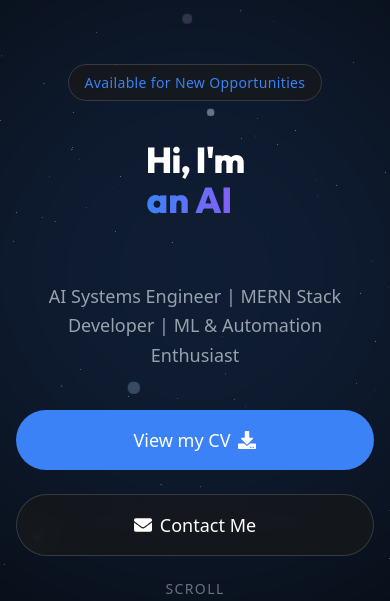
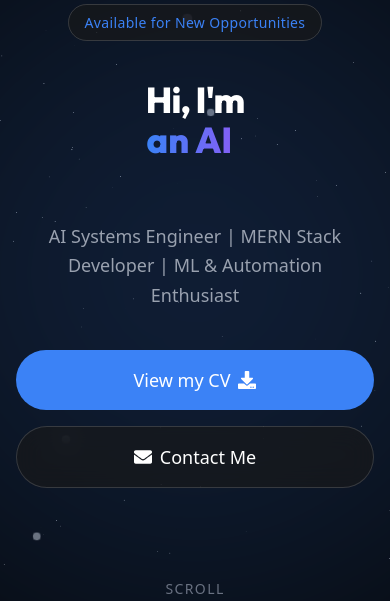
Before and after one commit to mann1801/My-Portfolio, a Next.js app: page / in a window 390 px wide. Shown: the part 229-830 px from the top of the page. Built offline with nearby package versions, Linux system fonts and the light colour scheme; no server answers; the database is empty.

Commit message:
last commit of feb

```diff
--- a/components/Hero.tsx
+++ b/components/Hero.tsx
@@ -27,13 +27,13 @@ export default function Hero() {
     }, []);
 
     return (
-        <section id="hero" className="relative min-h-screen flex items-center justify-center pt-20 overflow-hidden">
+        <section id="hero" className="relative min-h-screen flex items-center justify-center pt-12 md:pt-20 overflow-hidden">
             {/* 3D Background Effect (Placeholder for Neural Network/Particle Canvas) */}
             <div className="absolute inset-0 z-0 opacity-20">
                 <div className="absolute top-1/2 left-1/2 -translate-x-1/2 -translate-y-1/2 w-[800px] h-[800px] bg-primary glow-pulse rounded-full blur-[150px]" />
             </div>
 
-            <div className="container relative z-10 mx-auto px-4 sm:px-6 md:px-12 flex flex-col items-center text-center w-full overflow-visible">
+            <div className="container relative z-10 mx-auto px-4 sm:px-6 md:px-12 flex flex-col items-center text-center w-full overflow-visible -mt-8 md:mt-0">
                 <motion.div
                     initial={{ opacity: 0, y: 30 }}
                     animate={{ opacity: 1, y: 0 }}
@@ -85,7 +85,7 @@ export default function Hero() {
                         initial={{ opacity: 0, y: 20 }}
                         animate={{ opacity: 1, y: 0 }}
                         transition={{ delay: 0.6, duration: 0.8 }}
-                        className="flex flex-col sm:flex-row items-center justify-center gap-6"
+                        className="flex flex-col sm:flex-row items-center justify-center gap-4 mb-16 md:mb-0"
                     >
                         <a
                             href="/Mann_Soni_CV.pdf"
--- a/components/Navbar.tsx
+++ b/components/Navbar.tsx
@@ -12,14 +12,20 @@ export default function Navbar() {
     const handleNavClick = (e: React.MouseEvent<HTMLAnchorElement>, href: string) => {
         if (href.startsWith('#')) {
             e.preventDefault();
+            setMobileMenuOpen(false);
+
+            // Small delay to allow menu to close smoothly before scrolling
+            setTimeout(() => {
                 const targetId = href.replace('#', '');
                 const elem = document.getElementById(targetId);
                 if (elem) {
                     elem.scrollIntoView({ behavior: 'smooth' });
                     window.history.pushState(null, '', href);
                 }
+            }, 100);
+        } else {
+            setMobileMenuOpen(false);
         }
-        setMobileMenuOpen(false);
     };
 
     const navLinks = [
```
Lines whose indentation alone changed are shown as unchanged.
